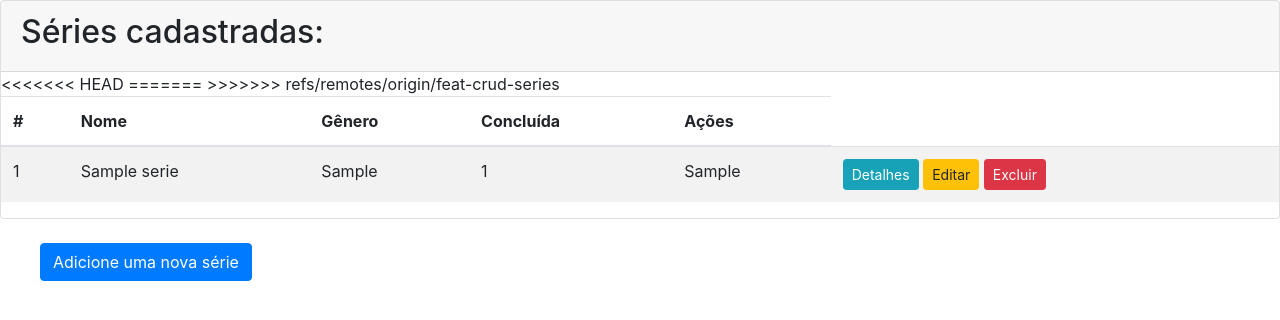
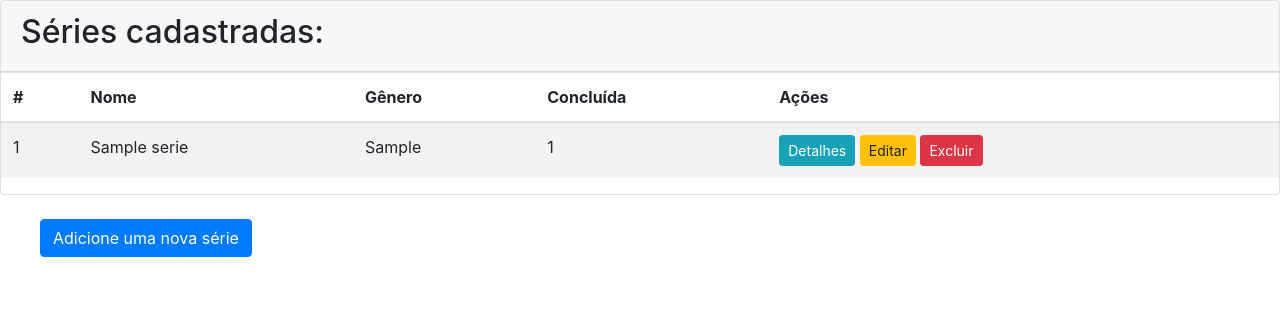
Before and after one commit to next-ep/next-ep, a Flask app: page /series in a window 1280 px wide. Shown: the part 70-390 px from the top of the page. Run offline with Flask 2, Linux system fonts and the light colour scheme; a user stored in the database is signed in; tables that the repository leaves empty hold one stand-in row (values such as "Sample post"); some libraries are stand-ins or nearby versions.

Commit message:
Update list_series.html

```diff
--- a/app/templates/list_series.html
+++ b/app/templates/list_series.html
@@ -33,11 +33,6 @@
                         <td>{{serie.name}}</td>
                         <td>{{serie.serie_type}}</td>
                         <td>{{serie.concluded}}</td>
-<<<<<<< HEAD
-=======
-                        <td>{{serie.serie_type}}</td>
-
->>>>>>> refs/remotes/origin/feat-crud-series
                         <td>
                             <a href="{{url_for('series.details_serie',id=serie.id)}}" class="btn btn-sm btn-info" role="button">Detalhes</a>
                             <a href="{{url_for('series.edit_serie',id=serie.id)}}" class="btn btn-sm btn-warning" role="button">Editar</a>
```
